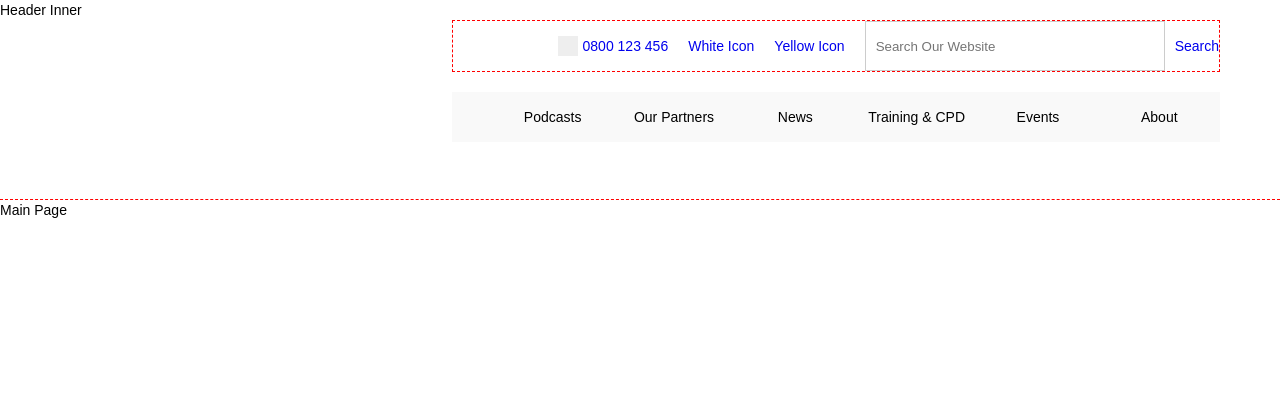
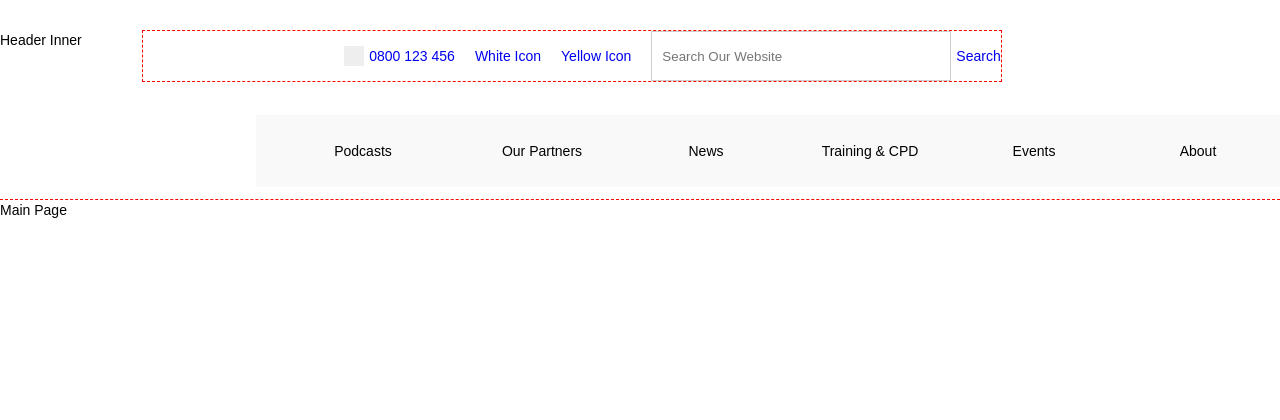
Before and after one commit to leetwentyone/SEN-In-Ten, a PHP site: page / in a window 1280 px wide. Shown: the top 420 px of the page. Run offline with PHP 8.4, Linux system fonts and the light colour scheme; style sheets or scripts are compiled from the project's sources.

Commit message:
worked on mobile header & desktop header

```diff
--- a/scss/base/_base.scss
+++ b/scss/base/_base.scss
@@ -53,3 +53,12 @@ a {
 .site-main {
   height: 3000px;
 }
+
+.c-container {
+  width: 100%;
+  max-width: $sitewidth;
+  margin-left: auto;
+  margin-right: auto;
+  border-left: 1px dashed red;
+  border-right: 1px dashed red;
+}
--- a/scss/base/_header.scss
+++ b/scss/base/_header.scss
@@ -3,25 +3,163 @@
 	position: sticky;
 	background-color: $white;
 	top: 0;
-	height: 200px;
+	height: auto;
+
+	@include breakpoint(desktop) {
+		height: 200px;
+	}
+}
+
+.mobile-top {
+	display: flex;
+	width: 100%;
+	justify-content: space-evenly;
+	background-color: #eee;
+	padding: 10px 0;
+
+	@include breakpoint(laptop) {
+		display: none;
+	}
+
+	li {
+		list-style: none;
+
+		a {
+			display: flex;
+			align-items: center;
+			font-size: 12px;
+			line-height: 12px;
+
+			&:before {
+				content:"";
+				display: inline-block;
+				position: relative;
+				width: 15px;
+				height: 15px;
+				background-color: #ccc;
+				margin-right: 5px;
+			}
+		}
+	}
 }
 
 .header-inner {
+	display: flex;
+    flex-wrap: wrap;
+    align-items: flex-start;
 	height: 100%;
 	position: relative;
+	padding: 10px 30px;
+
+	@media(max-width: 991px) {
+		height: 125px;
+	}
+
+	@include breakpoint(desktop) {
+		padding: 30px 0 0 0;
+	}
+
+	@include breakpoint(xldesktop) {
+		width: 100%;
+		max-width: $sitewidth;
+		margin-left: auto;
+		margin-right: auto;
+		border-left: 1px dashed red;
+		border-right: 1px dashed red;
+	}
+}
+
+.site-logo {
+	display: flex;
+	align-items: flex-start;
+	justify-content: center;
+	width: 150px;
+	background-color: #eee;
+	height: 100%;
+
+	@include breakpoint(ipadlandscape) {
+		width: 20%;
+	}
+
+	@include breakpoint(laptop) {
+		width: 20%;
+	}
+
+	@include breakpoint(desktop) {
+		margin-left: 30px;
+		width: 300px;
+	}
+}
+
+.mobile-actions {
+	display: flex;
+    flex-direction: column;
+    justify-content: center;
+    align-items: flex-end;
+    height: 100%;
+	margin-right: 0;
+	width: calc(100% - 150px);
+
+	@include breakpoint(laptop) {
+		display: none;
+	}
+
+	.menu-toggle {
+		display: flex;
+		align-items: center;
+		margin-bottom: 10px;
+
+		&:before {
+			content:"";
+			display: inline-block;
+			position: relative;
+			width: 20px;
+			height: 20px;
+			background-image: url('images/menu.png');
+			background-repeat: no-repeat;
+			background-size: 20px;
+			background-position: center;
+			margin-right: 5px;
+		}
+	}
 }
 
 .header-top {
-	display: flex;
+	display: none;
+	flex-wrap: wrap;
     width: 60%;
     margin-left: auto;
-    margin-right: 60px;
+    margin-right: 20px;
     align-items: center;
 	justify-content: flex-end;
 	border: 1px dashed red;
 
+	@include breakpoint(ipadlandscape) {
+		display: flex;
+        width: 75%;
+    }
+
+	@include breakpoint(laptop) {
+		display: flex;
+        width: 75%;
+    }
+
+    @include breakpoint(desktop) {
+        width: calc(100% - 420px);
+		margin-left: 60px;
+		margin-right: 30px;
+    }
+
 	a {
-		&:not(.search-toggle) {
+		font-size: 12px;
+        line-height: 12px;
+
+        @include breakpoint(desktop) {
+            font-size: 14px;
+            line-height: 14px;
+        }
+
+		&:not(.search-toggle):not(li a) {
 			margin-left: 20px;
 		}
 	}
@@ -40,18 +178,61 @@
 			margin-right: 5px;
 		}
 	}
+
+	.search-container {
+		display: flex;
+
+		form {
+			width: 100%;
+			max-width: unset;
+			margin: 0 5px 0 0;
+		}
+
+		input[type="text"] {
+			width: 100%;
+
+			@include breakpoint(laptop) {
+				width: 300px;
+			}
+		}
+	}
 }
 
 .search-container {
-	display: flex;
+	display: none;
 	align-items: center;
 	margin-left: 20px;
 
-	.search-toggle {
-		margin-left: 10px;
+	@media(max-width: 991px) {
+		display: flex;
+		padding: 10px;
+		background-color: #eee;
+		margin-left: 0;
+	}
+
+	form {
+		display: flex;
+		width: 90%;
+		margin-left: auto;
+		margin-right: auto;
+
+		@include breakpoint(tablet) {
+			max-width: 65%;
+		}
 	}
 
 	input[type="text"] {
-		width: 300px;
+		width: calc(100% - 50px);
+	}
+
+	button[type="submit"] {
+		width: 50px;
+		height: 50px;
+		border: 0;
+		cursor: pointer;
+
+		img {
+			max-width: 20px;
+		}
 	}
 }
--- a/scss/navigation/_desktop.scss
+++ b/scss/navigation/_desktop.scss
@@ -1,9 +1,22 @@
 nav.primary {
-    width: 60%;
+    display: none;
     margin-left: auto;
-    margin-right: 60px;
+    margin-right: 0;
     margin-top: 20px;
     background-color: $lightgrey;
+
+    @include breakpoint(laptop) {
+        display: block;
+        width: 90%;
+    }
+
+    @include breakpoint(desktop) {
+        width: 80%;
+    }
+
+    @include breakpoint(xldesktop) {
+        width: 700px;
+    }
 
     ul {
         display: flex;
@@ -25,6 +38,13 @@ nav.primary {
         text-align: center;
         color: $black;
         transition: all .3s ease;
+        font-size: 12px;
+        line-height: 12px;
+
+        @include breakpoint(desktop) {
+            font-size: 14px;
+            line-height: 14px;
+        }
 
         &:hover {
             text-decoration: none;
@@ -48,6 +68,10 @@ nav.primary {
 
     .has-children {
 
+        a {
+            padding-right: 30px;
+        }
+
         &:hover {
 
             .submenu {
```
Also changed, not shown: images/search.png (added).
